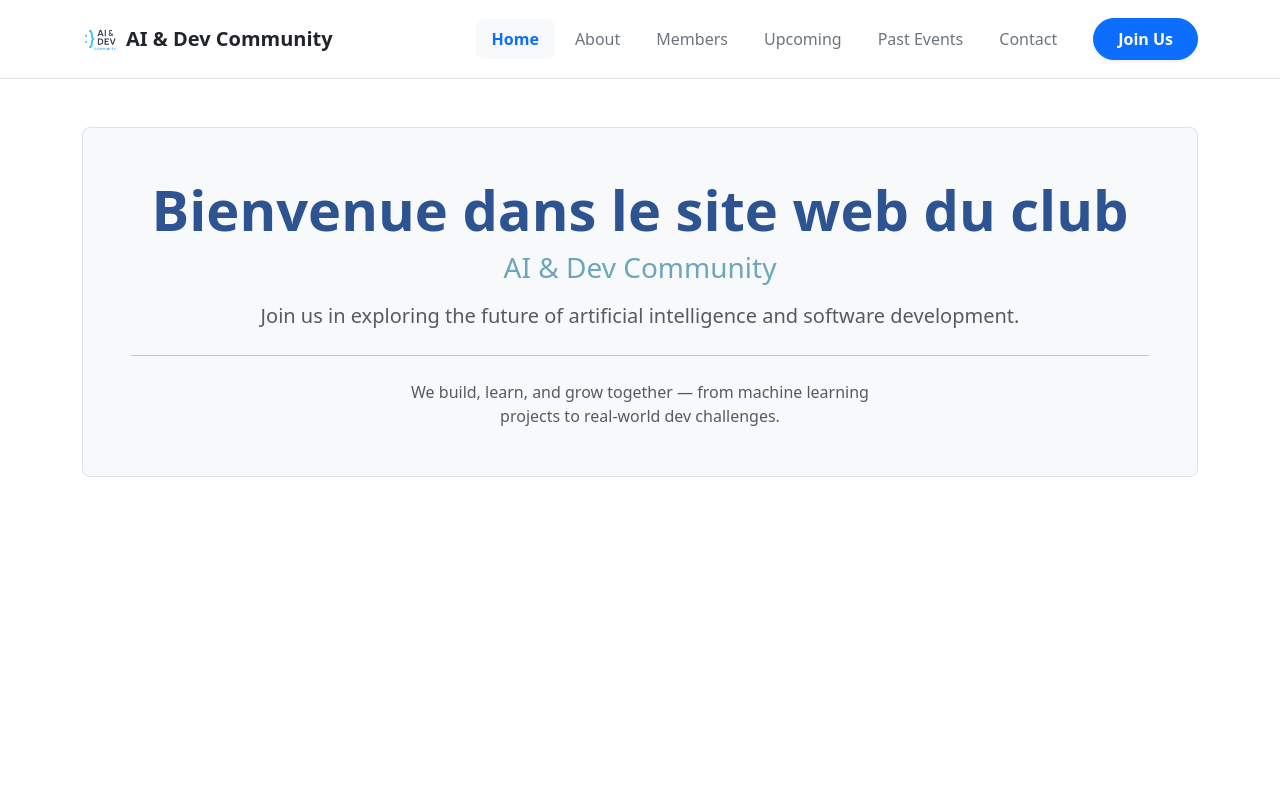
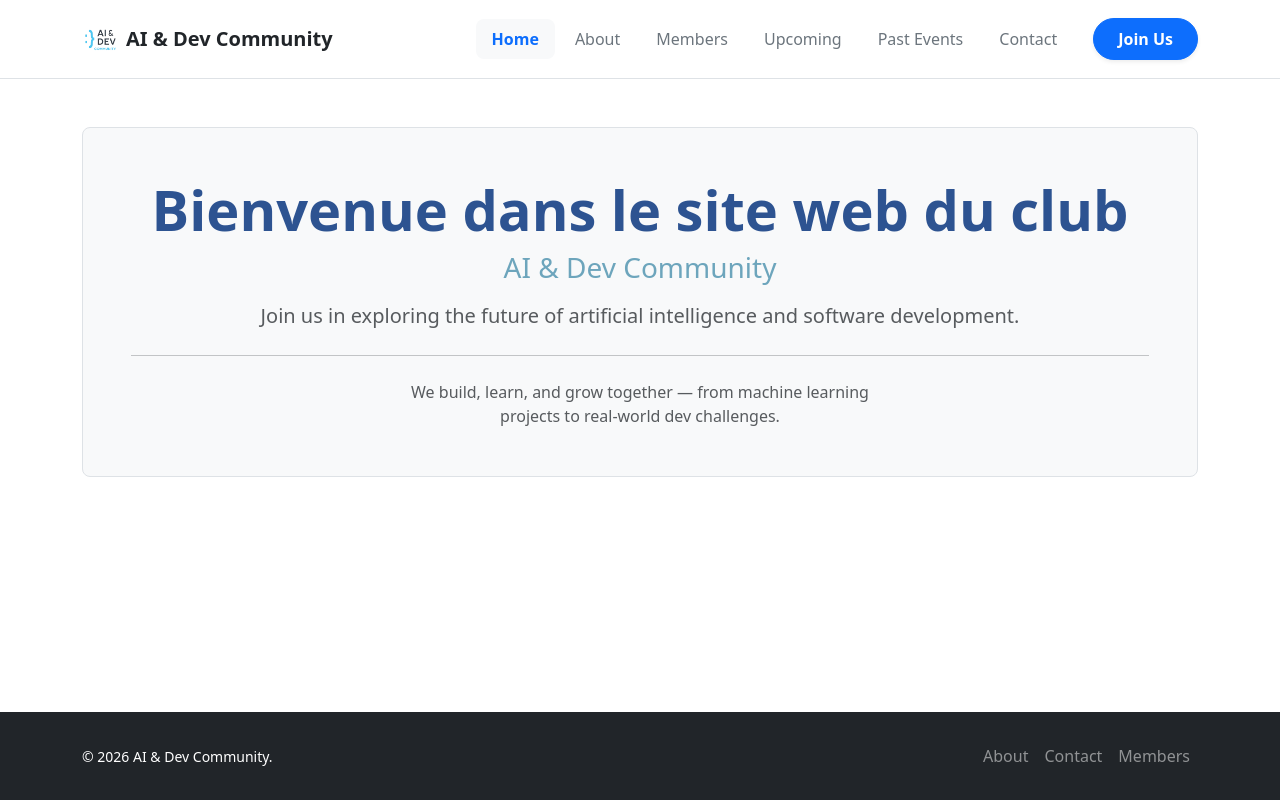
Before and after one commit to moustaghffiirkawtar-hash/ai_dev_website, a React (Vite) app: page / in a window 1280 px wide. Built offline with nearby package versions, Linux system fonts and the light colour scheme.

Commit message:
updated successfully maybe

```diff
--- a/src/App.jsx
+++ b/src/App.jsx
@@ -2,30 +2,31 @@ import "./index.css";
 import { BrowserRouter, Routes, Route, NavLink } from "react-router-dom";
 import Home from "./pages/Home.jsx";
 import UpcomingEvents from "./pages/UpcomingEvents.jsx";
+import Footer from "./components/Footer";
 import ListOfMembers from "./pages/ListeOfMembers.jsx";
 import Contact from "./pages/Contact.jsx";
 import PastEvents from "./pages/PastEvents.jsx";
-import About from './pages/About';
+import About from "./pages/About";
 
 const routes = [
   { path: "/", text: "Home", component: Home },
   { path: "/about", text: "About", component: About },
   { path: "/list-of-members", text: "Members", component: ListOfMembers },
-  { path: "/upcoming-events", text: "Upcoming", component: UpcomingEvents,
-  },
+  { path: "/upcoming-events", text: "Upcoming", component: UpcomingEvents },
   { path: "/past-events", text: "Past Events", component: PastEvents },
   { path: "/contact", text: "Contact", component: Contact },
 ];
 
-// Lien dyal Google Forms mkhlin brra hit machi route dyal React
-const joinLink = "https://docs.google.com/forms/d/e/1FAIpQLSdu_abXzvs4gCvMcGVI3BvOTdo4Sn_tCop03G0CrhUkmEHYJA/viewform?urp=gmail_link";
+const joinLink =
+  "https://docs.google.com/forms/d/e/1FAIpQLSdu_abXzvs4gCvMcGVI3BvOTdo4Sn_tCop03G0CrhUkmEHYJA/viewform?urp=gmail_link";
 
 function App() {
   return (
     <BrowserRouter>
-
-      {/* Navbar Légère (Light Mode) */}
-      <nav className="navbar navbar-expand-lg navbar-light bg-white border-bottom py-3">
+      {/* Wrapper to push footer to bottom */}
+      <div className="d-flex flex-column min-vh-100">
+        {/* 1. NAVBAR */}
+        <nav className="navbar navbar-expand-lg navbar-light bg-white border-bottom py-3 sticky-top">
           <div className="container">
             <NavLink
               to="/"
@@ -39,29 +40,35 @@ function App() {
               <span className="fs-5">AI & Dev Community</span>
             </NavLink>
 
-          {/* Bouton Mobile (Burger menu) */}
-          <button className="navbar-toggler border-0" type="button" data-bs-toggle="collapse" data-bs-target="#navbarNav">
+            {/* Mobile Toggle Button */}
+            <button
+              className="navbar-toggler border-0"
+              type="button"
+              data-bs-toggle="collapse"
+              data-bs-target="#navbarNav"
+            >
               <span className="navbar-toggler-icon"></span>
             </button>
 
             <div className="collapse navbar-collapse" id="navbarNav">
               <div className="navbar-nav ms-auto d-flex align-items-center gap-1">
-
-              {/* Les Routes normals dyal l-app */}
                 {routes.map(({ path, text }) => (
                   <NavLink
                     key={path}
                     to={path}
                     end={path === "/"}
                     className={({ isActive }) =>
-                    "nav-link px-3 py-2 rounded-3 " + (isActive ? "text-primary fw-semibold bg-light" : "text-secondary")
+                      "nav-link px-3 py-2 rounded-3 " +
+                      (isActive
+                        ? "text-primary fw-semibold bg-light"
+                        : "text-secondary")
                     }
                   >
                     {text}
                   </NavLink>
                 ))}
 
-              {/* Bouton Join Us (Lien khariji) */}
+                {/* Join Us Button */}
                 <a
                   href={joinLink}
                   target="_blank"
@@ -70,13 +77,14 @@ function App() {
                 >
                   Join Us
                 </a>
-
               </div>
             </div>
           </div>
         </nav>
 
-      {/* Contenu principal avec un peu d'espace */}
+        {/* 2. MAIN CONTENT */}
+        {/* flex-grow-1 ensures this section takes up available space */}
+        <main className="flex-grow-1">
           <div className="container mt-5 mb-5">
             <Routes>
               {routes.map(({ path, component: Comp }) => (
@@ -84,7 +92,11 @@ function App() {
               ))}
             </Routes>
           </div>
+        </main>
 
+        {/* 3. FOOTER (Outside the Nav and Main) */}
+        <Footer />
+      </div>
     </BrowserRouter>
   );
 }
--- a/src/components/Button.jsx
+++ /dev/null
@@ -1,6 +0,0 @@
-function Button() { return  <button>
-   <a href="https://docs.google.com/forms/d/e/1FAIpQLSdu_abXzvs4gCvMcGVI3BvOTdo4Sn_tCop03G0CrhUkmEHYJA/viewform?urp=gmail_link">join club</a>
-</button>
-
-}
-export default Button;
--- a/src/components/Footer.jsx
+++ b/src/components/Footer.jsx
@@ -1,10 +1,29 @@
+import React from "react";
+
 export default function Footer() {
   return (
-    <footer className="bg-slate-900 text-slate-400 text-center py-8 mt-10 border-t border-cyan-500/20">
-      <div className="max-w-6xl mx-auto px-4">
-        <h3 className="text-white font-bold text-lg mb-2">AI & Dev Community</h3>
-        <p className="text-sm mb-4">Département Mathématiques et Informatique - FSBM</p>
-        <p>Contact: ai.dev.community@univ.ma | Marraine: Prof. Sanaa El Filali</p>
+    <footer className="bg-dark text-white py-4 mt-auto">
+      <div className="container d-flex flex-column flex-md-row justify-content-between align-items-center">
+        <p className="mb-2 mb-md-0 small">
+          &copy; {new Date().getFullYear()} AI & Dev Community.
+        </p>
+        <ul className="nav">
+          <li className="nav-item">
+            <a href="/about" className="nav-link text-white-50 px-2">
+              About
+            </a>
+          </li>
+          <li className="nav-item">
+            <a href="/contact" className="nav-link text-white-50 px-2">
+              Contact
+            </a>
+          </li>
+          <li className="nav-item">
+            <a href="/list-of-members" className="nav-link text-white-50 px-2">
+              Members
+            </a>
+          </li>
+        </ul>
       </div>
     </footer>
   );
```
Also changed, not shown: src/pages/About.jsx (+58 -51 lines), src/pages/PastEvents.jsx (+0 -7 lines). Lines whose indentation alone changed are shown as unchanged.
